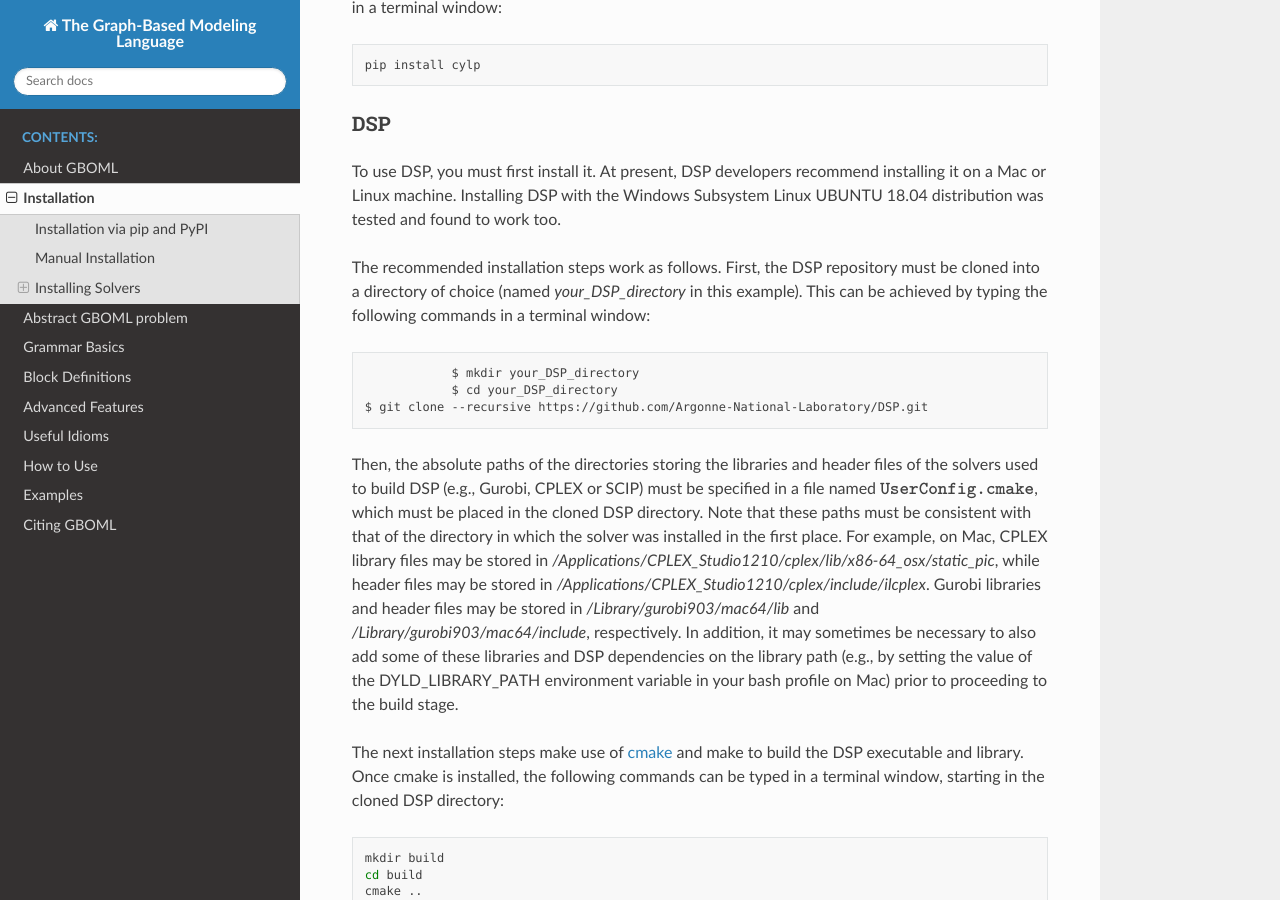
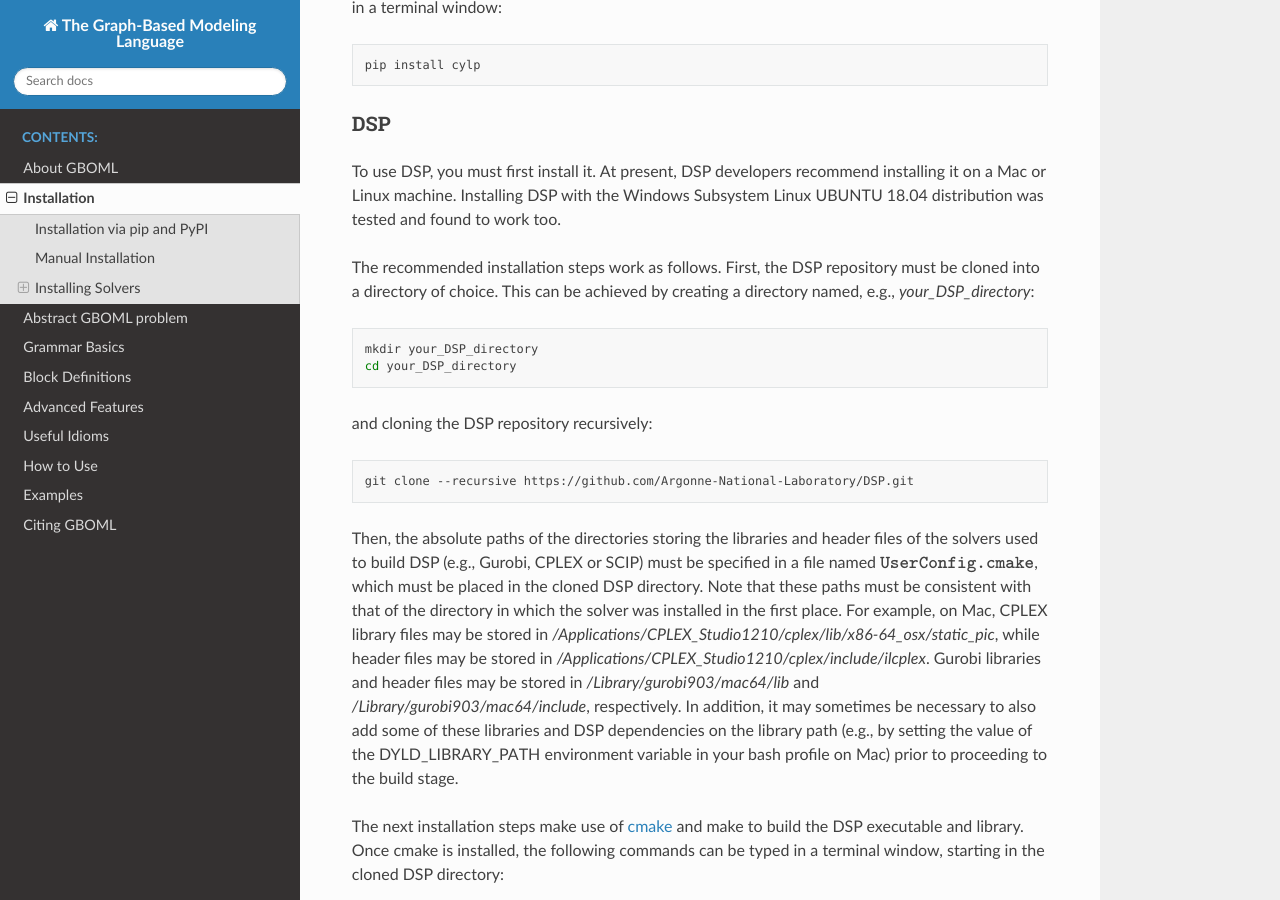
Before and after one commit to MathiasPBerger/gboml-docs-test, a Sphinx documentation site: the page built from docs/source/installation.rst, in a window 1280 px wide and 900 px high, scrolled down 1917 px. Built offline with Sphinx 7.4.7 and the Read the Docs theme 2.0.0, drawn with Linux system fonts in a browser that asks for light colours.

Commit message:
Yet another attempt.

```diff
--- a/docs/source/installation.rst
+++ b/docs/source/installation.rst
@@ -80,13 +80,18 @@ DSP
 
 To use DSP, you must first install it. At present, DSP developers recommend installing it on a Mac or Linux machine. Installing DSP with the Windows Subsystem Linux UBUNTU 18.04 distribution was tested and found to work too.
 
-The recommended installation steps work as follows. First, the DSP repository must be cloned into a directory of choice (named *your_DSP_directory* in this example). This can be achieved by typing the following commands in a terminal window:
+The recommended installation steps work as follows. First, the DSP repository must be cloned into a directory of choice. This can be achieved by creating a directory named, e.g., *your_DSP_directory*:
 
-::
+.. code-block:: bash
 
-		$ mkdir your_DSP_directory
-		$ cd your_DSP_directory
-    $ git clone --recursive https://github.com/Argonne-National-Laboratory/DSP.git
+	mkdir your_DSP_directory
+	cd your_DSP_directory
+
+and cloning the DSP repository recursively:
+
+.. code-block:: bash
+
+	git clone --recursive https://github.com/Argonne-National-Laboratory/DSP.git
 
 Then, the absolute paths of the directories storing the libraries and header files of the solvers used to build DSP (e.g., Gurobi, CPLEX or SCIP) must be specified in a file named :math:`\texttt{UserConfig.cmake}`, which must be placed in the cloned DSP directory.
 Note that these paths must be consistent with that of the directory in which the solver was installed in the first place. For example, on Mac, CPLEX library files may be stored in */Applications/CPLEX_Studio1210/cplex/lib/x86-64_osx/static_pic*, while header files
--- a/docs/source/python_interface.rst
+++ b/docs/source/python_interface.rst
@@ -1,5 +1,5 @@
 Python Interface
 ================
 
-.. autoclass:: GbomlGraph
+.. automodule:: gbomlgraph
    :members:
```
